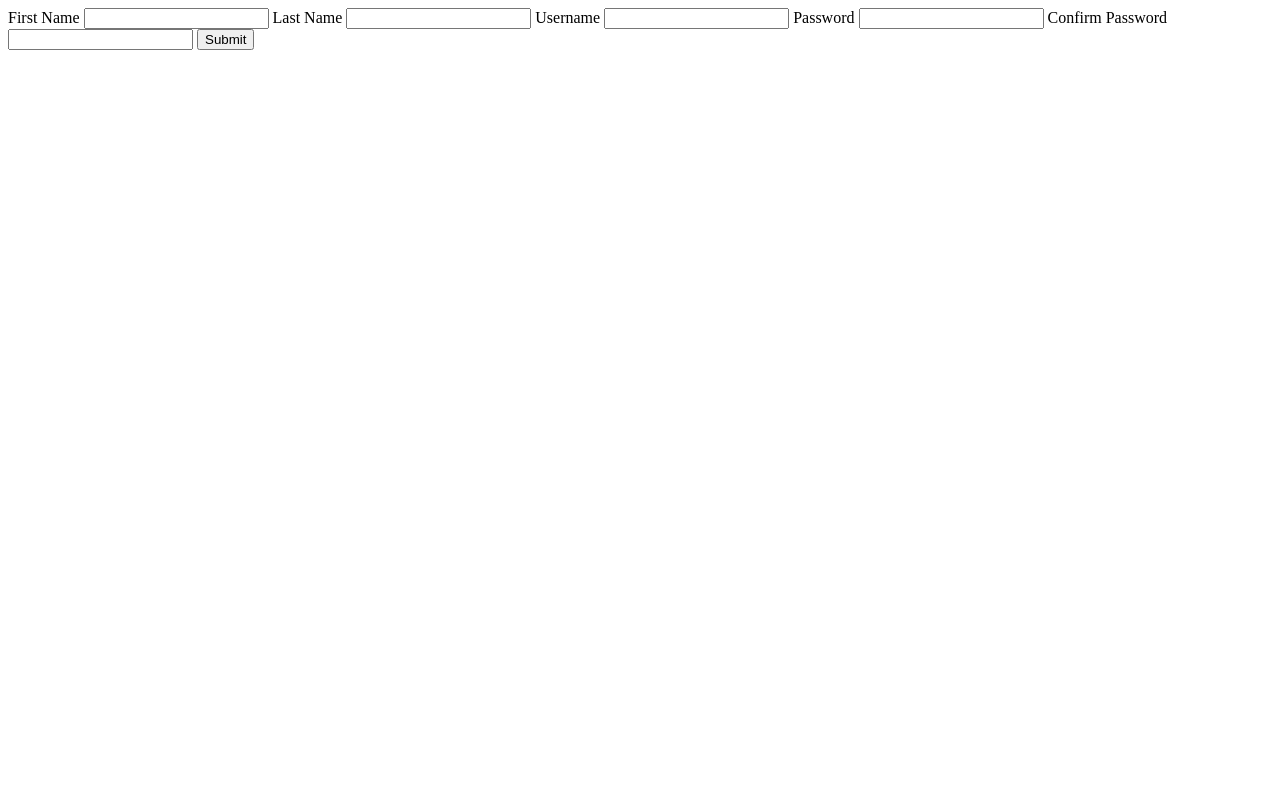
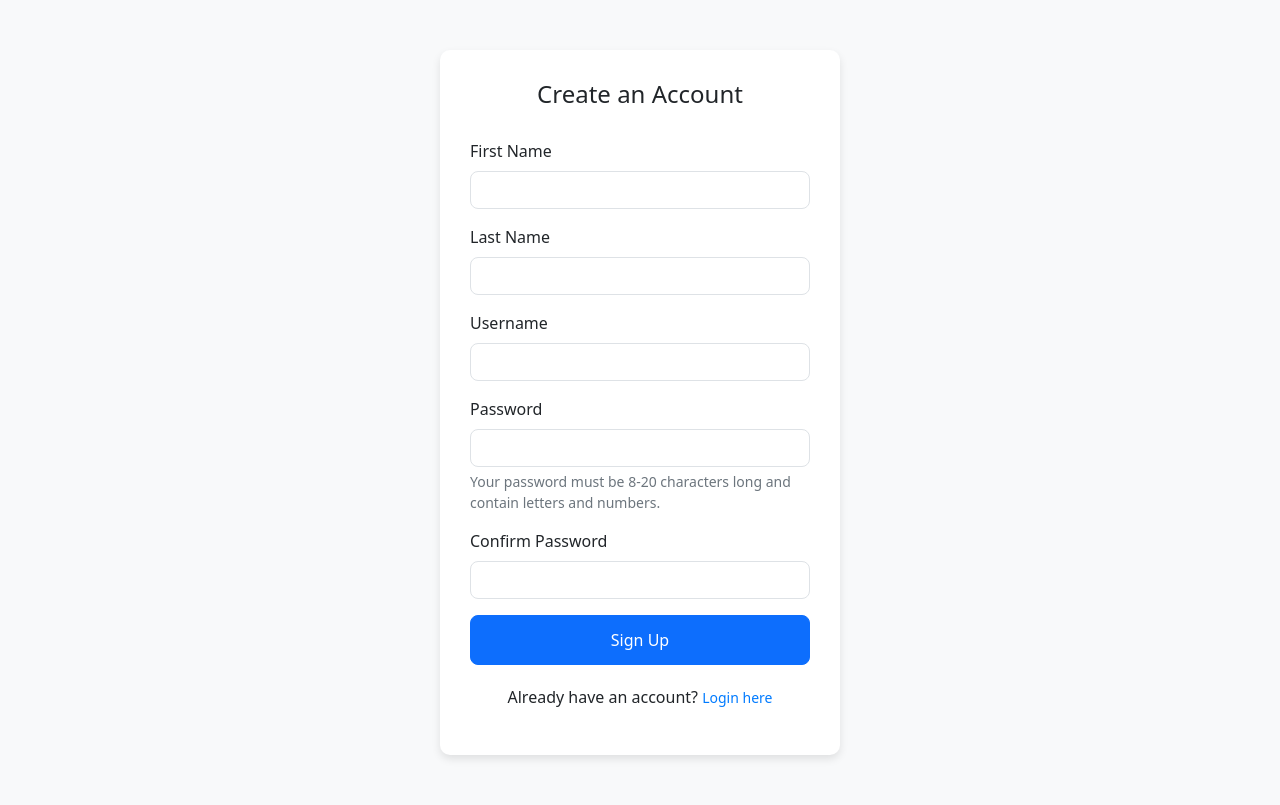
Before and after one commit to Rochdi7/Django-Projects, a Django app: page /signup/ in a window 1280 px wide. Before the commit the page ends 50 px from the top, so only its background shows below. Run offline with Django 5.2, Linux system fonts and the light colour scheme.

Commit message:
update frontend of authe project using bootstrap

```diff
--- a/Authentification/authentification/templates/signup.html
+++ b/Authentification/authentification/templates/signup.html
@@ -1,29 +1,116 @@
+<!DOCTYPE html>
+<html lang="en">
+
+<head>
+    <meta charset="UTF-8">
+    <meta name="viewport" content="width=device-width, initial-scale=1.0">
+    <title>Sign Up</title>
+
+    <link href="https://cdn.jsdelivr.net/npm/bootstrap@5.3.0-alpha1/dist/css/bootstrap.min.css" rel="stylesheet">
+
+    <style>
+        body {
+            background-color: #f8f9fa;
+        }
+
+        .signup-container {
+            max-width: 400px;
+            margin: 50px auto;
+            padding: 30px;
+            border-radius: 10px;
+            box-shadow: 0 4px 8px rgba(0, 0, 0, 0.1);
+            background-color: #ffffff;
+        }
+
+        .signup-container h2 {
+            margin-bottom: 30px;
+            font-size: 24px;
+        }
+
+        .form-control {
+            border-radius: 0.5rem;
+        }
+
+        .btn-primary {
+            width: 100%;
+            padding: 12px;
+            border-radius: 0.5rem;
+            font-size: 16px;
+        }
+
+        .link-container {
+            text-align: center;
+            margin-top: 20px;
+        }
+
+        .link-container a {
+            font-size: 14px;
+            color: #007bff;
+            text-decoration: none;
+        }
+
+        .link-container a:hover {
+            text-decoration: underline;
+        }
+
+        .form-text {
+            font-size: 14px;
+            color: #6c757d;
+        }
+    </style>
+</head>
+
+<body>
+
+    <div class="signup-container">
+        <h2 class="text-center">Create an Account</h2>
+
         <form method="POST" action="">
             {% csrf_token %}
-    <label for="first-name">First Name</label>
-    <input type="text" name="first-name" id="first-name" required>
 
-    <label for="last-name">Last Name</label>
-    <input type="text" name="last-name" id="last-name" required>
+            <div class="mb-3">
+                <label for="first-name" class="form-label">First Name</label>
+                <input type="text" class="form-control" name="first-name" id="first-name" required>
+            </div>
 
-    <label for="username">Username</label>
-    <input type="text" name="username" id="username" required>
+            <div class="mb-3">
+                <label for="last-name" class="form-label">Last Name</label>
+                <input type="text" class="form-control" name="last-name" id="last-name" required>
+            </div>
 
-    <label for="password">Password</label>
-    <input type="password" name="password" id="password" required>
+            <div class="mb-3">
+                <label for="username" class="form-label">Username</label>
+                <input type="text" class="form-control" name="username" id="username" required>
+            </div>
 
-    <label for="confirm-password">Confirm Password</label>
-    <input type="password" name="confirm-password" id="confirm-password" required>
+            <div class="mb-3">
+                <label for="password" class="form-label">Password</label>
+                <input type="password" class="form-control" name="password" id="password" required>
+                <div id="passwordHelp" class="form-text">Your password must be 8-20 characters long and contain letters and numbers.</div>
+            </div>
 
-    <button type="submit">Submit</button>
+            <div class="mb-3">
+                <label for="confirm-password" class="form-label">Confirm Password</label>
+                <input type="password" class="form-control" name="confirm-password" id="confirm-password" required>
+            </div>
+
+            <button type="submit" class="btn btn-primary">Sign Up</button>
 
             {% if messages %}
-    <ul>
+            <ul class="mt-3 text-danger">
                 {% for message in messages %}
-        <li>
-            {{ message }}
-        </li>
+                <li>{{ message }}</li>
                 {% endfor %}
             </ul>
             {% endif %}
         </form>
+
+        <div class="link-container">
+            <p>Already have an account? <a href="{% url 'login' %}">Login here</a></p>
+        </div>
+    </div>
+
+    <script src="https://cdn.jsdelivr.net/npm/bootstrap@5.3.0-alpha1/dist/js/bootstrap.bundle.min.js"></script>
+</body>
+
+</html>
```
Also changed, not shown: Authentification/authentification/templates/login.html (+94 -8 lines). Lines whose indentation alone changed are shown as unchanged.
